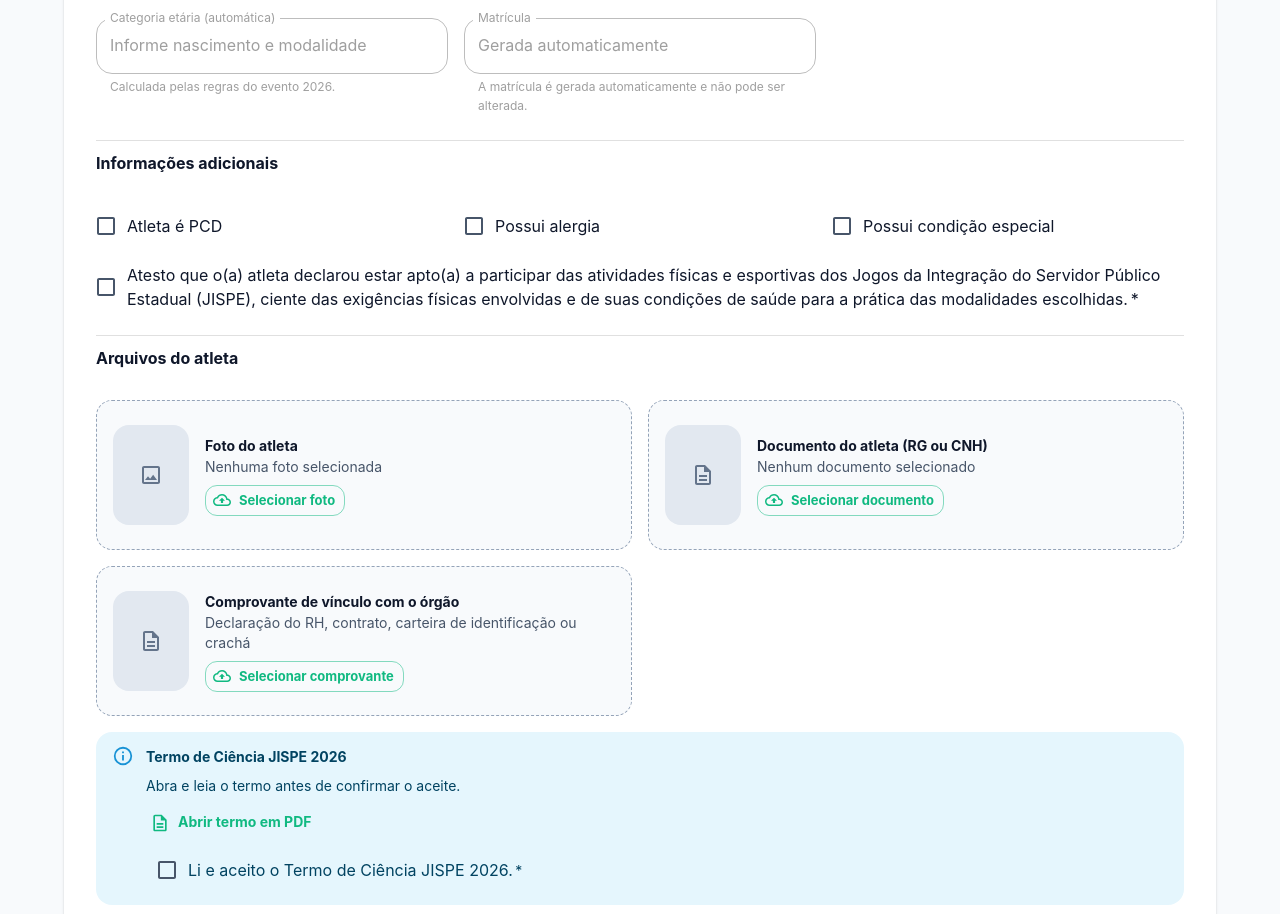
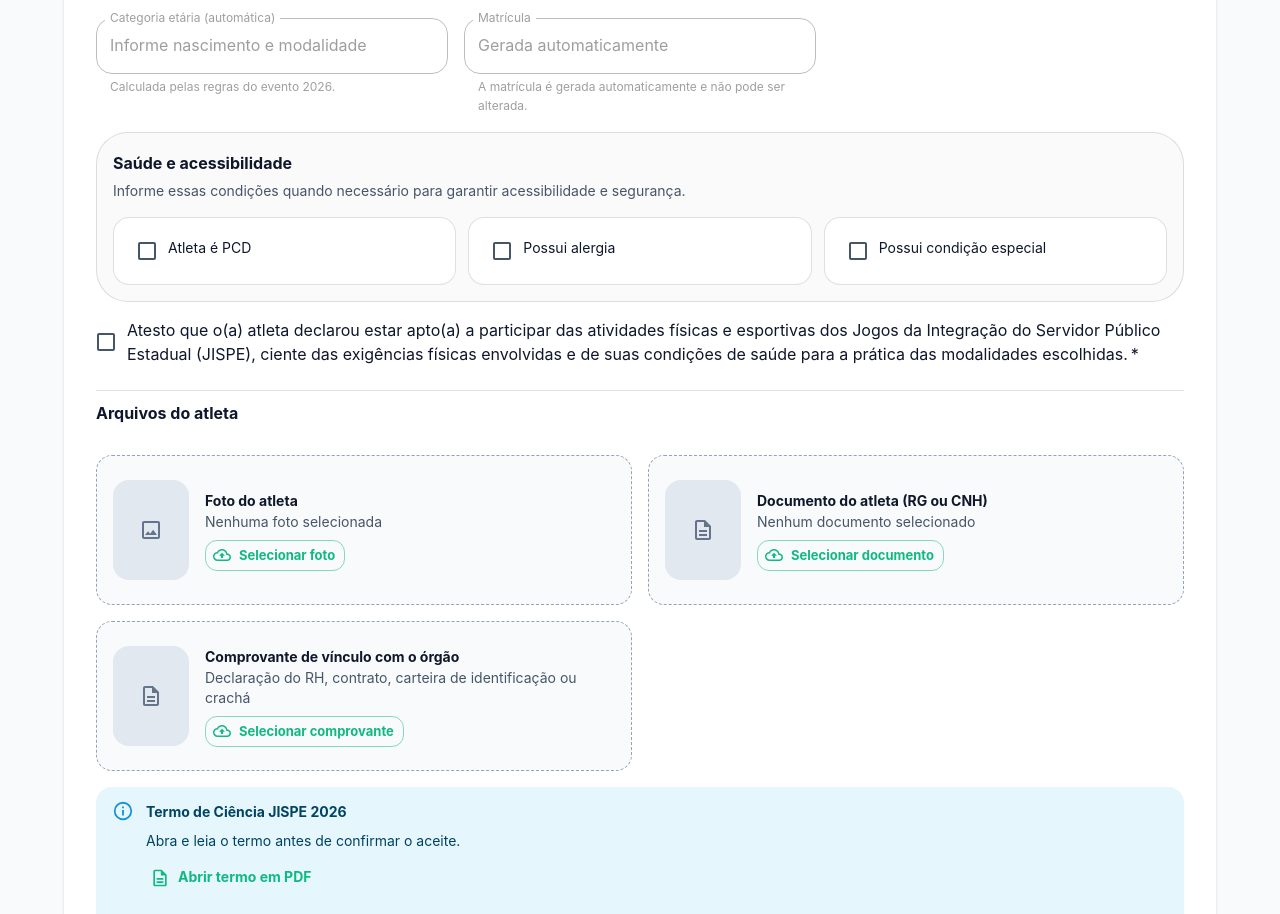
Before and after one commit to kassianefacanha/JISPE-, a React (Vite) app in the folder frontend/: page /admin/atletas/novo in a window 1280 px wide. Shown: the part 940-1854 px from the top of the page. Built offline with nearby package versions, Linux system fonts and the light colour scheme; no server answers; sample sign-in values are in the browser's storage.

Commit message:
feat: enhance health and accessibility section in athlete creation form

```diff
--- a/frontend/src/pages/AdminAthleteCreatePage.jsx
+++ b/frontend/src/pages/AdminAthleteCreatePage.jsx
@@ -339,20 +339,62 @@ export default function AdminAthleteCreatePage() {
                   <TextField fullWidth label="Matrícula" value={form.matricula} disabled helperText="A matrícula é gerada automaticamente e não pode ser alterada." />
                 </Grid>
                 <Grid item xs={12}>
-                  <Divider sx={{ my: 1 }} />
-                  <Typography variant="subtitle1" fontWeight={700} sx={{ mb: 1.5 }}>Informações adicionais</Typography>
+                  <Box sx={{ p: { xs: 1.5, sm: 2 }, border: '1px solid', borderColor: 'divider', borderRadius: 2, backgroundColor: '#fafafa' }}>
+                    <Typography variant="subtitle1" fontWeight={700}>Saúde e acessibilidade</Typography>
+                    <Typography variant="body2" color="text.secondary" sx={{ mt: 0.5, mb: 2 }}>
+                      Informe essas condições quando necessário para garantir acessibilidade e segurança.
+                    </Typography>
+                    <Grid container spacing={1.5}>
+                      <Grid item xs={12} md={4}>
+                        <Box sx={{ height: '100%', p: 1.5, border: '1px solid', borderColor: 'divider', borderRadius: 1, backgroundColor: 'background.paper' }}>
+                          <FormControlLabel
+                            sx={{ m: 0, alignItems: 'flex-start' }}
+                            control={<Checkbox checked={form.isPcd} onChange={(event) => setForm({ ...form, isPcd: event.target.checked })} />}
+                            label={<Typography variant="body2" sx={{ pt: 1 }}>Atleta é PCD</Typography>}
+                          />
+                        </Box>
+                      </Grid>
+                      <Grid item xs={12} md={4}>
+                        <Box sx={{ p: 1.5, border: '1px solid', borderColor: 'divider', borderRadius: 1, backgroundColor: 'background.paper' }}>
+                          <FormControlLabel
+                            sx={{ m: 0, alignItems: 'flex-start' }}
+                            control={<Checkbox checked={form.hasAllergy} onChange={(event) => setForm({ ...form, hasAllergy: event.target.checked, allergyDetails: event.target.checked ? form.allergyDetails : '' })} />}
+                            label={<Typography variant="body2" sx={{ pt: 1 }}>Possui alergia</Typography>}
+                          />
+                          {form.hasAllergy && (
+                            <TextField
+                              fullWidth
+                              size="small"
+                              sx={{ mt: 1 }}
+                              label="Quais alergias?"
+                              value={form.allergyDetails}
+                              onChange={(event) => setForm({ ...form, allergyDetails: event.target.value })}
+                            />
+                          )}
+                        </Box>
+                      </Grid>
+                      <Grid item xs={12} md={4}>
+                        <Box sx={{ p: 1.5, border: '1px solid', borderColor: 'divider', borderRadius: 1, backgroundColor: 'background.paper' }}>
+                          <FormControlLabel
+                            sx={{ m: 0, alignItems: 'flex-start' }}
+                            control={<Checkbox checked={form.hasSpecialCondition} onChange={(event) => setForm({ ...form, hasSpecialCondition: event.target.checked, specialConditionDetails: event.target.checked ? form.specialConditionDetails : '' })} />}
+                            label={<Typography variant="body2" sx={{ pt: 1 }}>Possui condição especial</Typography>}
+                          />
+                          {form.hasSpecialCondition && (
+                            <TextField
+                              fullWidth
+                              size="small"
+                              sx={{ mt: 1 }}
+                              label="Descreva a condição especial"
+                              value={form.specialConditionDetails}
+                              onChange={(event) => setForm({ ...form, specialConditionDetails: event.target.value })}
+                            />
+                          )}
+                        </Box>
+                      </Grid>
+                    </Grid>
+                  </Box>
                 </Grid>
-                <Grid item xs={12} md={4}>
-                  <FormControlLabel control={<Checkbox checked={form.isPcd} onChange={(event) => setForm({ ...form, isPcd: event.target.checked })} />} label="Atleta é PCD" />
-                </Grid>
-                <Grid item xs={12} md={4}>
-                  <FormControlLabel control={<Checkbox checked={form.hasAllergy} onChange={(event) => setForm({ ...form, hasAllergy: event.target.checked, allergyDetails: event.target.checked ? form.allergyDetails : '' })} />} label="Possui alergia" />
-                </Grid>
-                {form.hasAllergy && <Grid item xs={12} md={8}><TextField fullWidth label="Quais alergias?" value={form.allergyDetails} onChange={(event) => setForm({ ...form, allergyDetails: event.target.value })} /></Grid>}
-                <Grid item xs={12} md={4}>
-                  <FormControlLabel control={<Checkbox checked={form.hasSpecialCondition} onChange={(event) => setForm({ ...form, hasSpecialCondition: event.target.checked, specialConditionDetails: event.target.checked ? form.specialConditionDetails : '' })} />} label="Possui condição especial" />
-                </Grid>
-                {form.hasSpecialCondition && <Grid item xs={12} md={8}><TextField fullWidth label="Descreva a condição especial" value={form.specialConditionDetails} onChange={(event) => setForm({ ...form, specialConditionDetails: event.target.value })} /></Grid>}
 
                 {!editId && (
                   <Grid item xs={12}>
```
